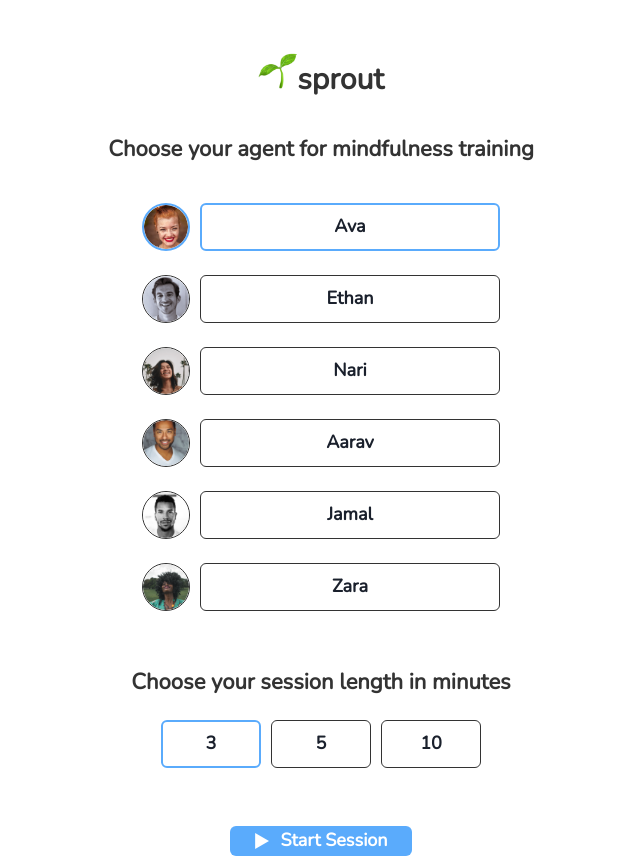
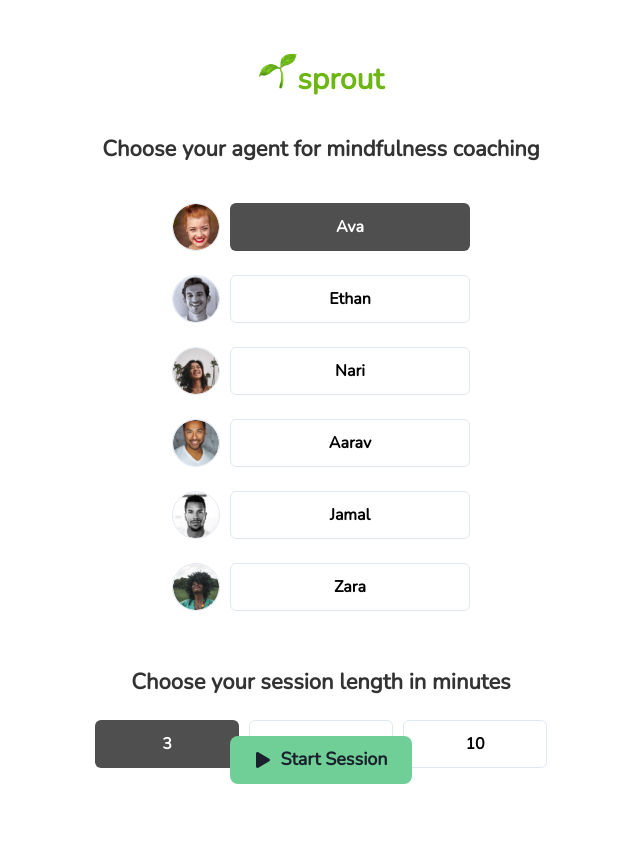
Before and after one commit to eric-yates/meditation-app, a React (Create React App) app: page / in a window 1280 px wide. Shown: the whole page, without its empty margins (319-959 px from the left). Built offline with nearby package versions, Linux system fonts and the light colour scheme.

Commit message:
Updated css for buttons bg

```diff
--- a/src/components/HomePage.js
+++ b/src/components/HomePage.js
@@ -7,7 +7,8 @@ import Ethan from '../assets/Ethan.png'
 import Jamal from '../assets/Jamal.png'
 import Nari from '../assets/Nari.png'
 import Zara from '../assets/Zara.png'
-
+import Crown  from '../assets/crown.png'
+import { FaPlay } from "react-icons/fa";
 import LeafEmoji from '../assets/leaf-emoji.png';
 import PlayButton from '../assets/play-button.png'
 
@@ -18,7 +19,7 @@ const HomePage = (props) => {
     const [agentWarningGuard, setAgentWarningGuard] = useState(false);
     const [durationWarningGuard, setDurationWarningGuard] = useState(false);
 
-    const Agent = ({ name, src }) => {
+    const Agent = ({ name, src, pro }) => {
 
         return (
             <div
@@ -29,6 +30,7 @@ const HomePage = (props) => {
                         setSelectedAgent(name)
                     }
                 }}
+
                 style={{
                     display: 'flex',
                     alignItems: 'center',
@@ -41,17 +43,18 @@ const HomePage = (props) => {
                 <Image src={src} alt={name} height="48px" width="48px" style={{
                     display: 'inline',
                     marginRight: 10,
-                    border: selectedAgent === name ? '2px solid #5aabfc' : '0.5px solid #333',
+                    border: selectedAgent === name ? '0.5px solid #E2E8F0' : '0.5px solid #E2E8F0',
                     borderRadius: 100
                 }}/>
                 <Button
-                    size="lg"
-                    width="300px"
-                    height="48px"
-                    maxWidth="100%"
+                    size="md"
+                    borderRadius="md"
+                    width="15rem"
+                    height="3rem"
                     style={{
-                        backgroundColor: 'white',
-                        border: selectedAgent === name ? '2px solid #5aabfc' : '0.5px solid #333'
+                        backgroundColor: selectedAgent === name ? '#4F4F4F' : 'white',
+                        border: selectedAgent === name ? null : '0.5px solid #E2E8F0',
+                        color: selectedAgent === name ? 'white' : 'black'
                     }}
                 >
                     {name}
@@ -64,9 +67,10 @@ const HomePage = (props) => {
 
         return (
             <Button
-                size="lg"
-                width="100px"
-                height="48px"
+                size="md"
+                width="9rem"
+                borderRadius="md"
+                height="3rem"
                 onClick={() => {
                     // props.setView('homePage', {duration: duration});
                     // setSelectedDuration(duration);
@@ -74,8 +78,9 @@ const HomePage = (props) => {
                 style={{
                     marginLeft: marginLeft,
                     marginRight: marginRight,
-                    backgroundColor: 'white',
-                    border: selectedDuration === duration ? '2px solid #5aabfc' : '0.5px solid #333'
+                    backgroundColor: selectedDuration === duration ? '#4F4F4F' : 'white',
+                    border: selectedDuration === duration ? null : '0.5px solid #E2E8F0',
+                    color: selectedDuration === duration? 'white' : 'black'
                 }}
             >{ duration }
             </Button>
@@ -108,7 +113,8 @@ const HomePage = (props) => {
                     fontSize="30px"
                     width="300px"
                     height="39px"
-                    style={{display: 'inline'}}
+                    style={{display: 'inline', color: 'rgba(109, 183, 20, 1)'
+                    }}
                 >
                     sprout
                 </Text>
@@ -121,14 +127,14 @@ const HomePage = (props) => {
                 height="23.12px"
                 style={{marginLeft: 'auto', marginRight: 'auto', marginBottom: 20, color: agentWarningGuard ? '#5aabfc' : '#333'}}
             >
-                Choose your agent for mindfulness training
+                Choose your agent for mindfulness coaching
             </Text>
-            <Agent name={'Ava'} src={Ava} />
-            <Agent name={'Ethan'} src={Ethan} />
-            <Agent name={'Nari'} src={Nari} />
-            <Agent name={'Aarav'} src={Aarav} />
-            <Agent name={'Jamal'} src={Jamal} />
-            <Agent name={'Zara'} src={Zara} />
+            <Agent name={'Ava'} src={Ava} pro = {null}/>
+            <Agent name={'Ethan'} src={Ethan} pro = {null}/>
+            <Agent name={'Nari'} src={Nari} pro = {Crown}/>
+            <Agent name={'Aarav'} src={Aarav} pro = {Crown}/>
+            <Agent name={'Jamal'} src={Jamal} pro = {Crown}/>
+            <Agent name={'Zara'} src={Zara} pro = {Crown}/>
             <Text
                 lineHeight="1.2"
                 fontWeight="semibold"
@@ -141,13 +147,13 @@ const HomePage = (props) => {
                 Choose your session length in minutes
             </Text>
             <div style={{disply: 'flex'}}>
-                <Duration duration={3} marginRight={10} />
-                <Duration duration={5} />
-                <Duration duration={10} marginLeft={10} />
+                <Duration duration={3} marginRight={10} pro = {null}/>
+                <Duration duration={5} pro = {Crown}/>
+                <Duration duration={10} marginLeft={10} pro = {Crown}/>
             </div>
-            <Button
+            {/* <Button
                 size="lg"
-                height="52.84px"
+                height="3.5rem"
                 onClick={() => {
                     if (selectedAgent && selectedDuration) {
                         props.setView('sessionStart')
@@ -165,12 +171,59 @@ const HomePage = (props) => {
                     marginRight: 'auto',
                     marginTop: 50,
                     backgroundColor: selectedAgent && selectedDuration ? '#5aabfc' : '#aaaaaa',
-                    color: 'white'
+                    color: 'black'
                 }}
             >
                 <Image src={PlayButton} alt={'Play button'} height={4} width={4} style={{marginRight: 10}}/>
                 Start Session
-            </Button>
+            </Button> */}
+            <Stack align={"center"}>
+
+            <Button
+                position="fixed"
+                bottom={4}
+                left={4}
+                right={4}
+                mx="auto"
+                width="fit-content"
+                backgroundColor="#6FCF97"
+                size="lg"
+                borderRadius="lg"
+                px={6}
+                py={3}
+                onClick={() => {
+                    if (selectedAgent && selectedDuration) {
+                        props.setView('sessionStart')
+                    } else {
+                        if (!selectedAgent) {
+                            setAgentWarningGuard(true);
+                        }
+                        if (!selectedDuration) {
+                            setDurationWarningGuard(true);
+                        }
+                    }
+                }}
+                //   _before={{
+                //     content: '""',
+                //     position: 'absolute',
+                //     top: 0,
+                //     left: 0,
+                //     right: 0,
+                //     bottom: 0,
+                //     zIndex: -1,
+                //     backdropFilter: 'blur(10px)',
+
+                //   }}
+                _hover={{
+                    cursor: 'pointer',
+                    backgroundColor: '#38A169'
+                    }}
+                >
+                <FaPlay style={{ height: '1rem', marginRight: '0.5rem' }} />
+                Start Session
+                {/* <Crown></Crown> */}
+                </Button>
+      </Stack>
             <span className="unsupported"/>
         </Stack>
     )
```
Also changed, not shown: public/crown.png (added), src/assets/crown.png (added).
